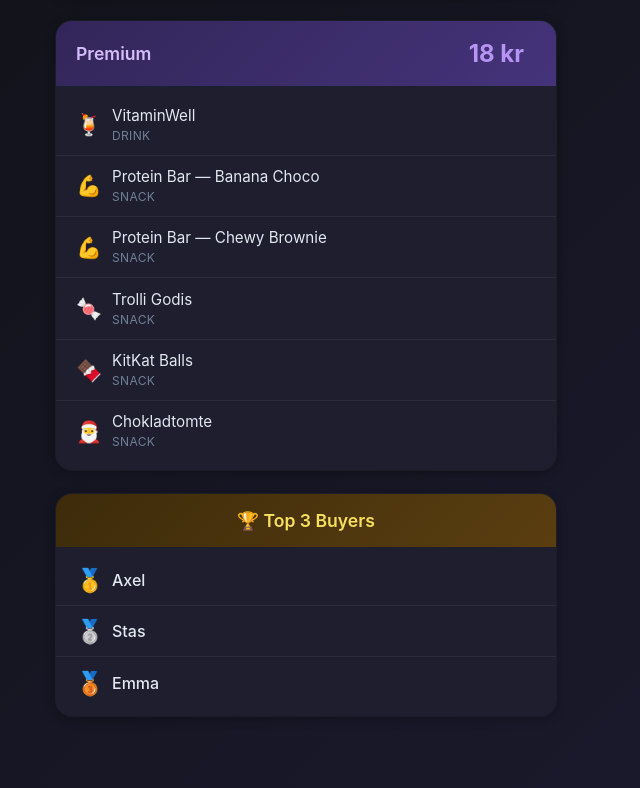
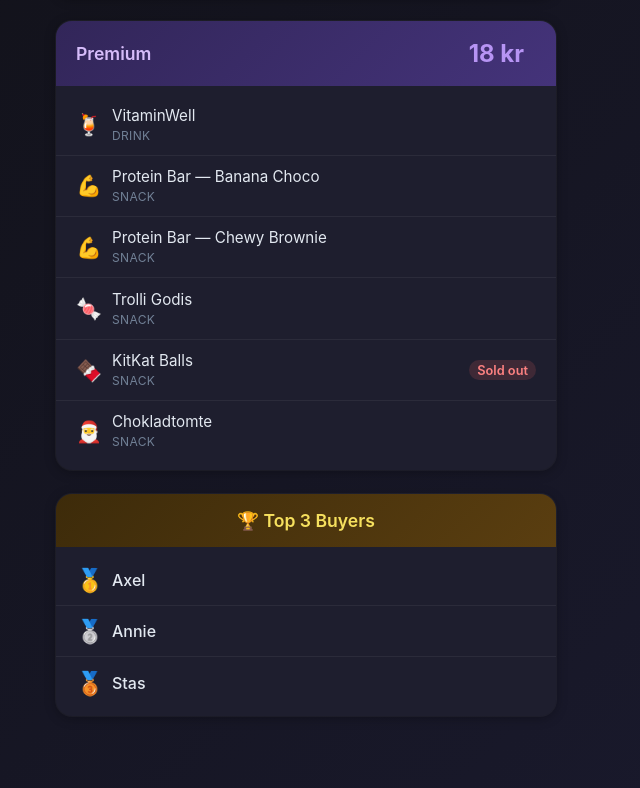
Before and after one commit to JohanGerf/fika-fridge, a plain HTML site: page index.html in a window 1280 px wide. Shown: the part 1104-1892 px from the top of the page, without its empty margins (334-974 px from the left). Drawn offline with Linux system fonts and the light colour scheme.

Commit message:
update leaderboard

```diff
--- a/index.html
+++ b/index.html
@@ -378,6 +378,7 @@
       <li>
         <span class="item-emoji">🍫</span>
         <span class="item-name">KitKat Balls<br><span class="item-category">Snack</span></span>
+        <span class="item-stock stock-out">Sold out</span>
       </li>
       <li>
         <span class="item-emoji">🎅</span>
@@ -395,11 +396,11 @@
       </li>
       <li>
         <span class="leaderboard-rank">🥈</span>
-        <span class="leaderboard-name">Stas</span>
+        <span class="leaderboard-name">Annie</span>
       </li>
       <li>
         <span class="leaderboard-rank">🥉</span>
-        <span class="leaderboard-name">Emma</span>
+        <span class="leaderboard-name">Stas</span>
       </li>
     </ul>
   </div>
```
